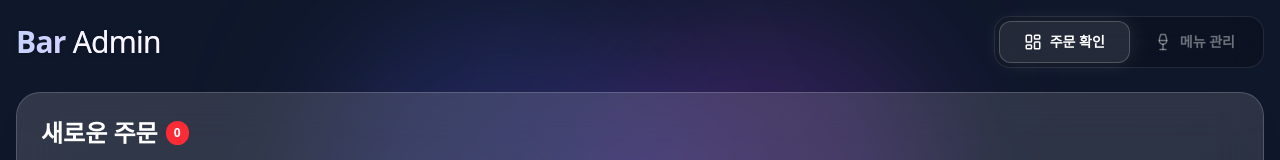
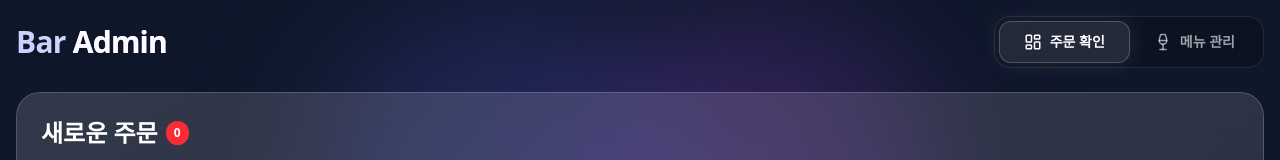
Before and after one commit to minsmanse/bar, a React (Vite) app in the folder client/: page /admin in a window 1280 px wide. Shown: the top 160 px of the page. Built offline with nearby package versions, Linux system fonts and the light colour scheme; no server answers.

Commit message:
refactor: Refine AdminPage design and global CSS for consistent theming
- Removed global body background and text color from client/src/index.css to allow page-specific styling.
- Adjusted font weights in client/src/pages/AdminPage.jsx for a more consistently bold sans-serif look as requested.

```diff
--- a/client/src/index.css
+++ b/client/src/index.css
@@ -35,6 +35,5 @@
 }
 
 body {
-  @apply bg-slate-900 text-white;
   overflow-x: hidden;
 }
--- a/client/src/pages/AdminPage.jsx
+++ b/client/src/pages/AdminPage.jsx
@@ -22,25 +22,25 @@ export default function AdminPage() {
       <div className="relative z-10 p-4 max-w-[1400px] mx-auto h-screen flex flex-col">
         <header className="flex justify-between items-center mb-6 flex-shrink-0">
           <h1 className="text-3xl font-black text-transparent bg-clip-text bg-gradient-to-r from-indigo-200 to-purple-200 tracking-tight drop-shadow-sm">
-            Bar <span className="font-light text-white/80">Admin</span>
+            Bar <span className="font-bold text-white/90">Admin</span>
           </h1>
           <nav className="flex bg-black/20 backdrop-blur-lg p-1 rounded-2xl border border-white/10">
             <button
               onClick={() => setActiveTab('orders')}
-              className={`flex items-center gap-2 px-6 py-2.5 rounded-xl font-bold text-sm transition-all duration-300 ${
+              className={`flex items-center gap-2 px-6 py-2.5 rounded-xl font-semibold text-sm transition-all duration-300 ${
                 activeTab === 'orders'
                   ? 'bg-white/10 text-white shadow-[0_0_20px_rgba(255,255,255,0.1)] border border-white/20'
-                  : 'text-white/40 hover:text-white hover:bg-white/5'
+                  : 'text-white/60 hover:text-white hover:bg-white/5'
               }`}
             >
               <LayoutDashboard size={18} /> 주문 확인
             </button>
             <button
               onClick={() => setActiveTab('studio')}
-              className={`flex items-center gap-2 px-6 py-2.5 rounded-xl font-bold text-sm transition-all duration-300 ${
+              className={`flex items-center gap-2 px-6 py-2.5 rounded-xl font-semibold text-sm transition-all duration-300 ${
                 activeTab === 'studio'
                   ? 'bg-white/10 text-white shadow-[0_0_20px_rgba(255,255,255,0.1)] border border-white/20'
-                  : 'text-white/40 hover:text-white hover:bg-white/5'
+                  : 'text-white/60 hover:text-white hover:bg-white/5'
               }`}
             >
               <Wine size={18} /> 메뉴 관리
```
